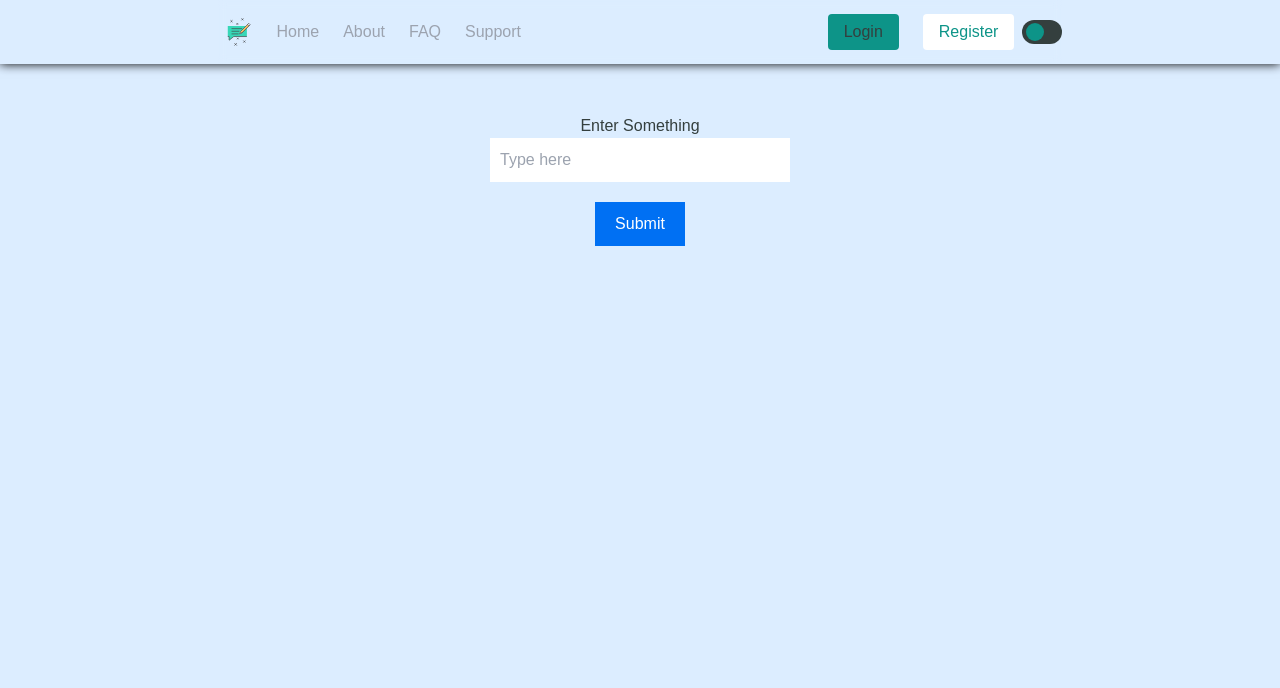
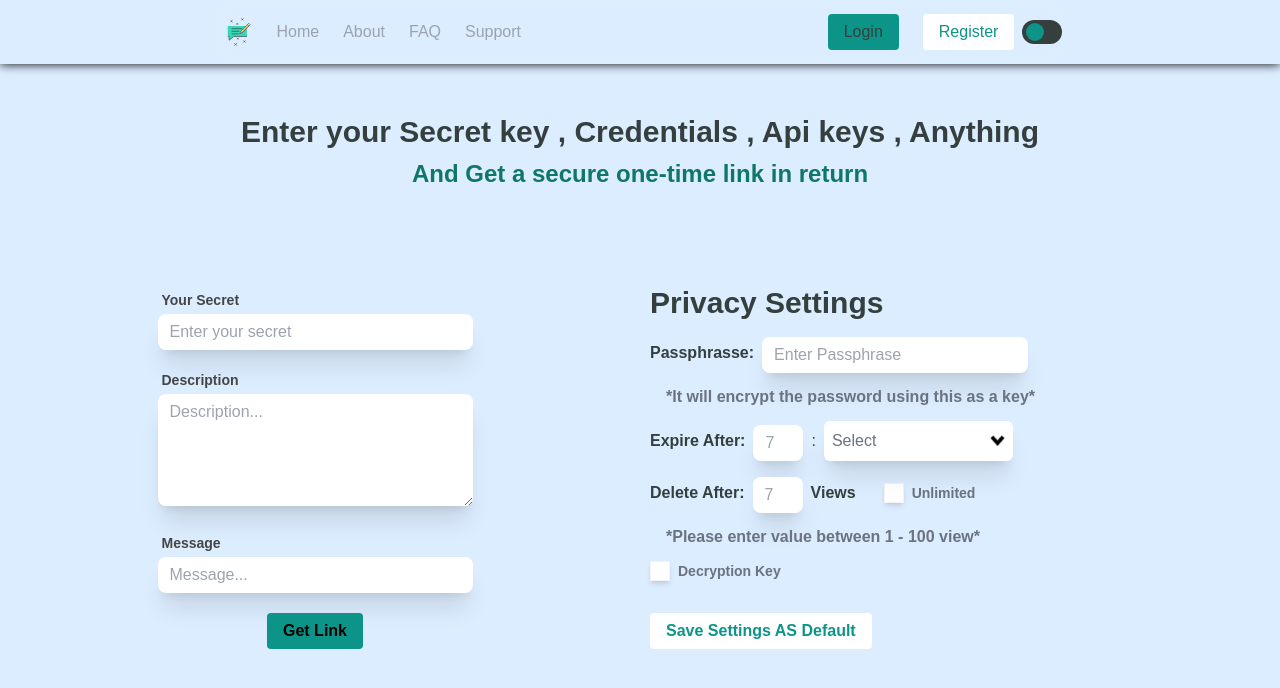
Before and after one commit to Collaborative-Open-Source-Projects/scrt-pwd-link, a Next.js app: page / in a window 1280 px wide. Shown: the top 688 px of the page. Built offline with nearby package versions, Linux system fonts and the light colour scheme.

Commit message:
finishing main page , some edits in the components

```diff
--- /dev/null
+++ b/app/components/mainPage/PrivacySettings.jsx
@@ -0,0 +1,67 @@
+"use client";
+import { useState } from "react";
+import CheckBox from "../ui/CheckBox";
+import Dropmenu from "../ui/Dropmenu";
+import Input from "../ui/Input";
+import Button from "../ui/Button";
+
+export default function PrivacySettings() {
+  const [isUnlimited, setIsUnlimited] = useState(false);
+  return (
+    <div className="flex flex-col items-center md:items-start gap-3 w-full md:basis-1/2">
+      <h2 className="text-3xl font-bold">Privacy Settings</h2>
+      <div className="flex items-center gap-1  sm:gap-2 lg:w-3/5 md:w-4/5 w-11/12 min-[450px]:w-8/12">
+        <p className="font-bold">Passphrasse:</p>
+        <Input
+          width="flex-1 max-w-3/4"
+          placeholder="Enter Passphrase"
+          name={"passphrase"}
+        />
+      </div>
+      <p className="font-bold text-gray-500 text-start ps-4">
+        *It will encrypt the password using this as a key*
+      </p>
+      <div className="flex items-center gap-2 justify-between sm:justify-start md:w-full lg:w-3/5  sm:w-4/6 w-11/12  min-[450px]:w-9/12   ">
+        <p className="font-bold">Expire After:</p>
+        <Input
+          type="number"
+          width="w-[50px]"
+          placeholder="7"
+          min={"1"}
+          name={"expire"}
+        />
+        <p>:</p>
+        <Dropmenu
+          options={["Hours", "Days", "Weeks", "Months", "Years"]}
+          selectedVaue={"Day"}
+          name="expireType"
+          width="w-2/4"
+        />
+      </div>
+      <div className="flex items-center gap-2 pe-2 ">
+        <p className="font-bold">Delete After:</p>
+        <Input
+          isDisabled={isUnlimited}
+          type="number"
+          name={"viewsInput"}
+          width="w-[50px]"
+          placeholder="7"
+          min={"1"}
+          max={"100"}
+        />
+        <p className="font-bold me-5">Views</p>
+        <CheckBox
+          name="views"
+          label="Unlimited"
+          onSelect={(option) => setIsUnlimited(option)}
+          isChecked={isUnlimited}
+        />
+      </div>
+      <p className="font-bold text-gray-500 text-start ps-4">
+        *Please enter value between 1 - 100 view*
+      </p>
+      <CheckBox name="decryption" label="Decryption Key" />
+      <Button type="submit">Save Settings AS Default</Button>
+    </div>
+  );
+}
--- /dev/null
+++ b/app/components/mainPage/SecretContainer.jsx
@@ -0,0 +1,38 @@
+import React from "react";
+import Input from "../ui/Input";
+import Button from "../ui/Button";
+export default function SecretContainer({ value, onChange, onClick }) {
+  const width = "w-3/4 md:w-3/4 lg:w-3/4 xl:w-2/4 mt-5";
+  return (
+    <div className="flex flex-col items-center justify-center mx-auto mt-10 w-full md:basis-1/2">
+      <Input
+        value={value}
+        onChange={onChange}
+        width={width}
+        label="Your Secret"
+        placeholder="Enter your secret"
+        isRequired
+        name={"secret"}
+      />
+      <Input
+        width={width}
+        type="textarea"
+        label="Description"
+        placeholder="Description..."
+        isRequired
+        islarge
+        name={"description"}
+      />
+      <Input
+        width={width}
+        label="Message"
+        placeholder="Message..."
+        isRequired
+        name={"message"}
+      />
+      <Button isMain type="submit" onClick={onClick}>
+        Get Link
+      </Button>
+    </div>
+  );
+}
--- a/app/components/ui/Button.jsx
+++ b/app/components/ui/Button.jsx
@@ -2,12 +2,23 @@ import React from "react";
 /* this reusable component for button
  1- takes isMain prop , which implement two different styles
  2- takes children to put the content of the button
+ 3- takes type
+ 4- takes onClick
 */
-export default function Button({ isMain = false, children }) {
+export default function Button({
+  isMain = false,
+  children,
+  type = "button",
+  onClick = () => {},
+}) {
   return (
     <button
-      className={`box-border px-4 h-[36px]  rounded ${
-        isMain ? "hover:bg-teal-700 bg-teal-600" : "text-teal-600 bg-white"
+      onClick={onClick}
+      type={type}
+      className={`box-border w-fit px-4 mt-5 h-[36px] font-semibold rounded ${
+        isMain
+          ? "hover:bg-teal-700 bg-teal-600 text-black "
+          : "text-teal-600 bg-white"
       }`}
     >
       {children}
--- a/app/components/ui/CheckBox.jsx
+++ b/app/components/ui/CheckBox.jsx
@@ -1,5 +1,7 @@
 "use client";
+import Image from "next/image";
 import { useState } from "react";
+import check from "./icons/checkbox.png";
 /* this reusable component for checkbox input , it takes 4 props
  1- name for checkbox
  2- label for checkbox
@@ -20,15 +22,16 @@ export default function CheckBox({
     onSelect(!checked);
   }
   return (
-    <div className="flex items-center mb-4">
-      <input
+    <div className="flex items-center ">
+      <button
+        type="button"
         disabled={isDisabled}
         name={name}
-        checked={checked}
-        onChange={handleCheckboxChange}
-        type="checkbox"
-        className="accent-teal-600 w-5 h-5 border-gray-100 border-4 focus:ring-0  shadow-md"
-      />
+        onClick={handleCheckboxChange}
+        className="accent-teal-600 w-5 h-5 bg-[color:var(--input-color)] border-gray-100 border focus:ring-0  shadow-md"
+      >
+        {checked && <Image src={check} alt="checkbox" />}
+      </button>
 
       <label
         className={`${
--- a/app/components/ui/Dropmenu.jsx
+++ b/app/components/ui/Dropmenu.jsx
@@ -12,7 +12,7 @@ import { useState } from "react";
 */
 export default function Dropmenu({
   options = ["Option 1", "Option 2", "Option 3", "Option 4", "Option 5"],
-  onSelect,
+  onSelect = () => {},
   SelectedValue = "Select",
   width = "w-[120px]",
   name = "dropmenu",
@@ -27,10 +27,10 @@ export default function Dropmenu({
     onSelect(option);
   }
   return (
-    <div className={`${width} inline-block relative `}>
+    <div className={`${width} inline-block relative  `}>
       <button
         onClick={() => setOpen((prev) => !prev)}
-        className="bg-white shadow-xl text-start h-10 rounded-md w-full relative text-gray-500  py-2 px-2 border  hover:border-gray-600"
+        className=" bg-[color:var(--input-color)] shadow-xl text-start h-10 rounded-md w-full relative text-gray-500  py-2 px-2   "
       >
         {value}
         <Image
@@ -44,12 +44,12 @@ export default function Dropmenu({
       <ul
         className={`${
           open ? "block" : "hidden"
-        } absolute shadow-2xl rounded-md w-full bg-white rounded-t-none border-gray-400 hover:border-gray-600`}
+        } absolute shadow-2xl rounded-md w-full rounded-t-none bg-[color:var(--input-color)] `}
       >
         {options.map((option) => (
           <li
             key={option}
-            className="text-centers cursor-pointer py-2 px-2 hover:bg-gray-200"
+            className="text-centers cursor-pointer py-2 px-2 hover:bg-[color:var(--secondry-input)]"
             onClick={() => handleSelect(option)}
           >
             {option}
--- a/app/components/ui/Input.jsx
+++ b/app/components/ui/Input.jsx
@@ -1,29 +1,49 @@
 /* this reusable component for input , it takes 5 props
  1- width className defined by tailwind , you can use it to set width , width for different screen sizes
- 2- islarge if you want to set height to 28 for large input
+ 2- islarge if you want to set height to 28 for large input and make it textarea
  3- label for input
  4- placeholder
  5- onChange method that takes event as parameter
  6- is Required
  7- type of input
  8- isDisabled to disable input
+ 9- name of input
+
 */
+
+import { useEffect, useState } from "react";
+import classes from "./input.module.css";
+
 export default function Input({
   width = "w-3/4",
   islarge = false,
   label,
   placeholder,
-  onChange,
+  onChange = () => {},
   isRequired = false,
   type = "text",
   isDisabled = false,
   name,
+  ...props
 }) {
   return (
-    <div className={`${width}`}>
-      <label className="block text-gray-700 text-sm font-bold mb-1 text-start ps-1 ">
+    <div className={`${width} `}>
+      <label className="block text-[var(--label-color)]  text-sm font-bold mb-1 text-start ps-1 ">
         {label}
       </label>
+      {islarge ? (
+        <textarea
+          type={type}
+          name={name}
+          disabled={isDisabled}
+          required={isRequired}
+          onChange={(e) => onChange(e)}
+          placeholder={placeholder}
+          className={`${islarge ? "h-28" : "w-3/4"}
+            w-full shadow-xl bg-[color:var(--input-color)]  appearance-none  rounded-lg  py-2 ps-3 text-[color:var(--input-text:#1c1c1c)] leading-tight focus:outline-none focus:shadow-outline`}
+          {...props}
+        />
+      ) : (
         <input
           type={type}
           name={name}
@@ -31,10 +51,12 @@ export default function Input({
           required={isRequired}
           onChange={(e) => onChange(e)}
           placeholder={placeholder}
-        className={`${
-          islarge ? "h-28" : "w-3/4"
-        } w-full shadow-xl appearance-none border rounded-lg  py-2 px-3 text-gray-700 leading-tight focus:outline-none focus:shadow-outline`}
+          className={`${islarge ? "h-28" : "w-3/4"} ${
+            classes.removeArrow
+          }  w-full shadow-xl appearance-none text-[color:var(--input-text:#1c1c1c)]  bg-[color:var(--input-color)] rounded-lg  py-2 px-3  leading-tight focus:outline-none focus:shadow-outline`}
+          {...props}
         />
+      )}
     </div>
   );
 }
--- /dev/null
+++ b/app/components/ui/input.module.css
@@ -0,0 +1,8 @@
+.removeArrow::-webkit-inner-spin-button,
+.removeArrow::-webkit-outer-spin-button {
+  -webkit-appearance: none;
+  margin: 0;
+}
+.removeArrow {
+  -moz-appearance: textfield;
+}
--- a/app/globals.css
+++ b/app/globals.css
@@ -3,15 +3,23 @@
 @tailwind utilities;
 
 :root {
-  --background: #DCEDFF;
-  --foreground: #343F3E;
-  --primary-color: #0D9488;
+  --background: #dcedff;
+  --foreground: #343f3e;
+  --primary-color: #0d9488;
+  --input-color: #ffffff;
+  --secondry-input: #cac8c8;
+  --label-color: #454545;
+  --input-text: #1c1c1c;
 }
 
 .dark-theme {
-    --background: #0a0a0a;
-    --foreground: #ededed;
-  	--primary-color: #0D9488;
+  --background: #0a0a0a;
+  --foreground: #ededed;
+  --primary-color: #0d9488;
+  --input-color: #1c1c1c;
+  --secondry-input: #020202;
+  --label-color: #c4c4c4;
+  --input-text: #dcdcdc;
 }
 
 body {
--- a/app/page.js
+++ b/app/page.js
@@ -1,58 +1,54 @@
-'use client';
-import { useState, useEffect } from 'react';
-
+"use client";
+import { useState } from "react";
+import SecretContainer from "./components/mainPage/SecretContainer";
+import PrivacySettings from "./components/mainPage/PrivacySettings";
+import Headtext from "./components/mainPage/Headtext";
 export default function Home() {
-  const [secret, setSecret] = useState('');
+  const [secret, setSecret] = useState("");
   const [status, setStatus] = useState(null);
 
   const handleButtonClick = async (e) => {
-
     e.preventDefault();
 
     alert(`You entered: ${secret}`);
-    const response = await fetch('/api/encrypt', {
-      method: 'POST',
+    const response = await fetch("/api/encrypt", {
+      method: "POST",
       headers: {
-        'Content-Type': 'application/json',
+        "Content-Type": "application/json",
       },
       body: JSON.stringify({ secret }),
     });
 
     const result = await response.json();
     setStatus(result);
-    setSecret('');
+    setSecret("");
   };
 
   return (
-    <div style={{ textAlign: 'center', marginTop: '50px' }}>
-      <h1>Enter Something</h1>
-      <input
-        type="text"
-        value={secret}
-        onChange={(e) => setSecret(e.target.value)}
-        placeholder="Type here"
-        style={{ padding: '10px', width: '300px', marginBottom: '20px', color:'black' }}
-        required
+    <div style={{ textAlign: "center", marginTop: "50px" }}>
+      <Headtext
+        h1="Enter your Secret key , Credentials , Api keys , Anything"
+        h2="And Get a secure one-time link in return"
       />
-      <br />
-      <button
-        onClick={handleButtonClick}
-        style={{
-          padding: '10px 20px',
-          backgroundColor: '#0070f3',
-          color: 'white',
-          border: 'none',
-          cursor: 'pointer',
-        }}
+
+      <form
+        className="flex flex-col md:flex-row md:items-end
+       justify-between gap-5 mb-5"
       >
-        Submit
-      </button>
+        <SecretContainer
+          value={secret}
+          onChange={(e) => setSecret(e.target.value)}
+          onClick={handleButtonClick}
+        />
+        <PrivacySettings />
+      </form>
+
       {status && (
         <div>
           {status.success ? (
-            <p style={{ color: 'green' }}>{status.link}</p>
+            <p style={{ color: "green" }}>{status.link}</p>
           ) : (
-            <p style={{ color: 'red' }}>{status.message}</p>
+            <p style={{ color: "red" }}>{status.message}</p>
           )}
         </div>
       )}
--- a/tailwind.config.js
+++ b/tailwind.config.js
@@ -10,6 +10,7 @@ module.exports = {
       colors: {
         background: "var(--background)",
         foreground: "var(--foreground)",
+        inputColor: "var(--input-color)",
       },
     },
   },
```
Also changed, not shown: app/components/ui/icons/checkbox.png (added). Lines whose indentation alone changed are shown as unchanged.
